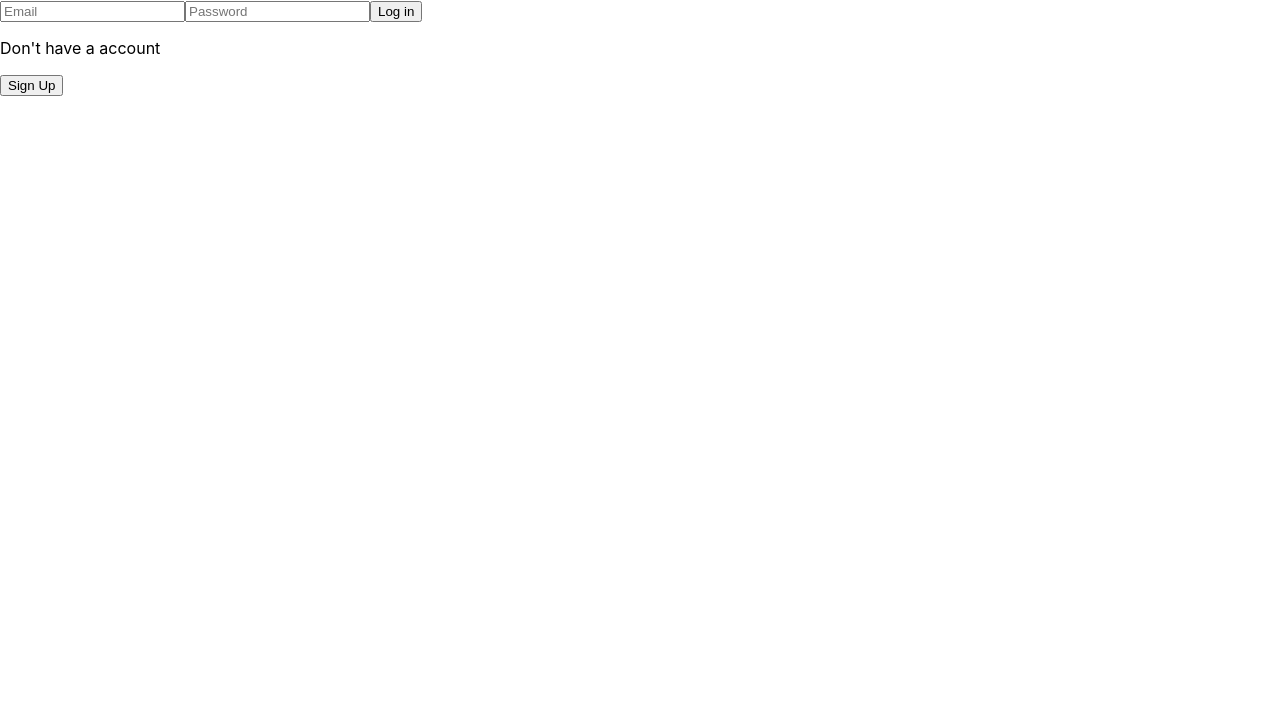
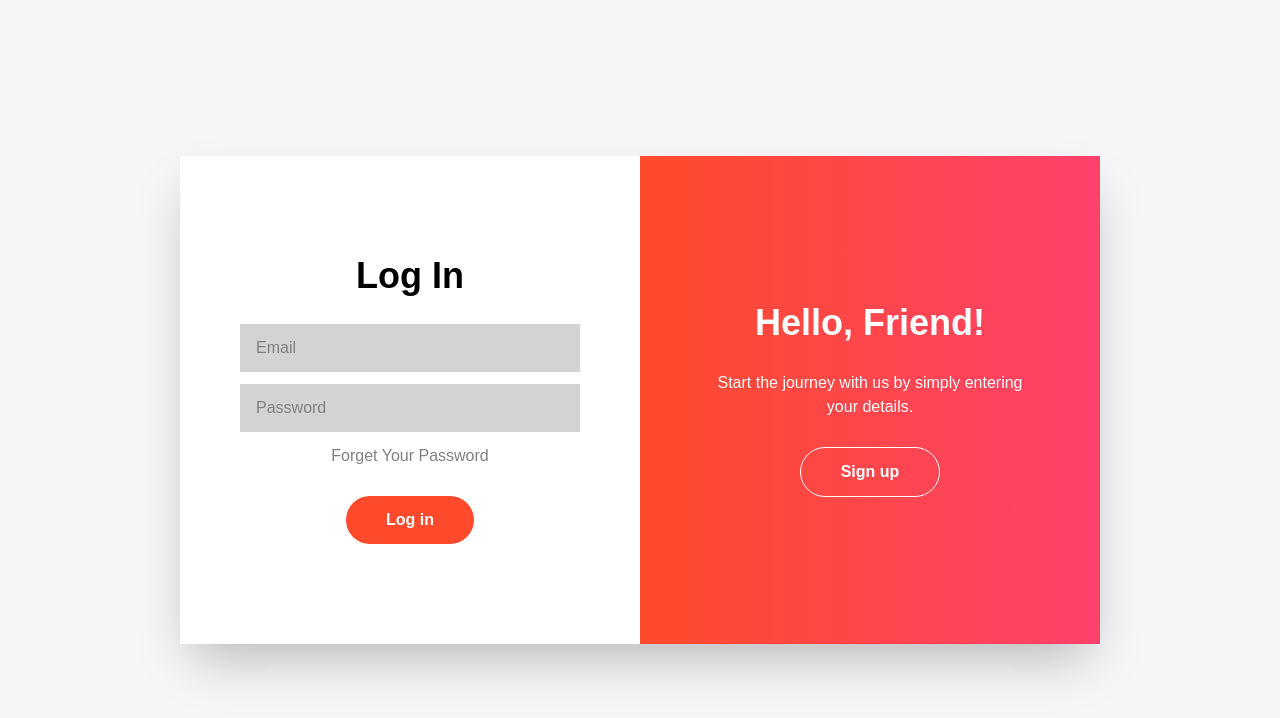
Before and after one commit to DevAttaulNoor/signup_form, a React (Create React App) app: page / in a window 1280 px wide. Shown: the top 718 px of the page. Built offline with nearby package versions, Linux system fonts and the light colour scheme; no server answers.

Commit message:
Style Implemented

```diff
--- a/package.json
+++ b/package.json
@@ -37,5 +37,8 @@
       "last 1 firefox version",
       "last 1 safari version"
     ]
+  },
+  "devDependencies": {
+    "tailwindcss": "^3.4.1"
   }
 }
--- a/src/Components/Authentication.jsx
+++ b/src/Components/Authentication.jsx
@@ -1,24 +1,17 @@
-import React, { useState } from 'react'
+import React from 'react'
+import { useSelector } from 'react-redux';
 import Login from './Login'
 import Signup from './Signup'
 
 function Authentication() {
-    const [active, setActive] = useState('login');
+    const active = useSelector((state) => state.data.form.active)
 
     return (
-        <div className='authentication'>
+        <div id='authentication' className='flex items-center justify-center w-full h-screen'>
             {active === "login" ? (
-                <>
-                    <Login />
-                    <p>Don't have a account</p>
-                    <button onClick={() => setActive('signup')}>Sign Up</button>
-                </>
+                <Login />
             ) : (
-                <>
-                    <Signup />
-                    <p>Have a account</p>
-                    <button onClick={() => setActive('login')}>Log in</button>
-                </>
+                <Signup />
             )}
         </div>
     )
--- a/src/Components/Home.jsx
+++ b/src/Components/Home.jsx
@@ -14,10 +14,10 @@ function Home() {
     }
 
     return (
-        <div className='home'>
-            <p>Welcome! <span>{user.username}</span></p>
+        <div id='home' className='flex flex-col items-center justify-center w-full h-screen bg-gradient-to-r from-[#ff4b2b] to-[#ff416c]'>
+            <p className='text-4xl font-extrabold mb-7'>Welcome! <span className='uppercase'>{user.username}</span></p>
 
-            <button onClick={handleLogout}>
+            <button onClick={handleLogout} className='py-3 px-10 rounded-[25px] border border-[#fff] font-semibold w-fit transition ease-in-out duration-300 hover:bg-[#fff] hover:text-[#000] hover:border-[#000]'>
                 Log out
             </button>
         </div>
--- a/src/Components/Login.jsx
+++ b/src/Components/Login.jsx
@@ -1,22 +1,36 @@
 import React, { useState } from 'react'
 import { signInWithEmailAndPassword } from 'firebase/auth';
 import { auth } from '../Firebase/firebase';
+import { useDispatch } from 'react-redux';
+import { setActive } from '../Redux/formSlice';
 
 function Login() {
     const [email, setEmail] = useState('');
     const [password, setPassword] = useState('');
+    const dispatch = useDispatch()
 
     const handleLogin = () => {
         signInWithEmailAndPassword(auth, email, password)
     }
 
+    const handleToggle = () => {
+        dispatch(setActive('signup'))
+    }
+
     return (
-        <div className='login'>
+        <div id='login' className='flex items-stretch shadow-2xl w-[920px]'>
+            <div id="loginLeft" className='flex flex-col text-[#000] px-[60px] py-[100px] flex-[0.5] bg-[#fff] text-center'>
+                <div id="loginLeft_Top">
+                    <h1 className='text-4xl font-extrabold mb-7'>Log In</h1>
+                </div>
+
+                <div id="loginLeft_Middle" className='flex flex-col w-full'>
                     <input type="email"
                         id="email"
                         value={email}
                         onChange={(event) => setEmail(event.target.value)}
                         placeholder='Email'
+                        className='py-3 px-4 mb-3 bg-[lightgray] placeholder:text-[gray]'
                     />
 
                     <input type="password"
@@ -24,11 +38,24 @@ function Login() {
                         value={password}
                         onChange={(event) => setPassword(event.target.value)}
                         placeholder='Password'
+                        className='py-3 px-4 mb-3 bg-[lightgray] placeholder:text-[gray]'
                     />
 
-            <button onClick={handleLogin}>
+                    <p className='text-[gray] mb-7'>Forget Your Password</p>
+                </div>
+
+                <div id="loginLeft_Bottom">
+                    <button onClick={handleLogin} className='bg-[#ff4b2b] py-3 px-10 rounded-[25px] text-[#fff] font-semibold'>
                         Log in
                     </button>
+                </div>
+            </div>
+
+            <div id="loginRight" className='bg-gradient-to-r from-[#ff4b2b] to-[#ff416c] flex-[0.5] px-[60px] text-center flex flex-col justify-center items-center'>
+                <h1 className='text-4xl font-extrabold mb-7'>Hello, Friend!</h1>
+                <p className='mb-7'>Start the journey with us by simply entering your details.</p>
+                <button onClick={handleToggle} className='py-3 px-10 rounded-[25px] border border-[#fff] font-semibold w-fit transition ease-in-out duration-300 hover:bg-[#fff] hover:text-[#000] hover:border-[#000]'>Sign up</button>
+            </div>
         </div>
     )
 }
--- a/src/Components/Signup.jsx
+++ b/src/Components/Signup.jsx
@@ -1,18 +1,19 @@
 import React, { useState } from 'react';
 import { createUserWithEmailAndPassword, signInWithEmailAndPassword, updateProfile } from 'firebase/auth';
 import { auth } from '../Firebase/firebase';
+import { useDispatch } from 'react-redux';
+import { setActive } from '../Redux/formSlice';
 
 function Signup() {
     const [username, setUsername] = useState('');
     const [email, setEmail] = useState('');
     const [password, setPassword] = useState('');
+    const dispatch = useDispatch()
 
     const handleSignup = async () => {
         try {
             await createUserWithEmailAndPassword(auth, email, password);
-
             const userCredential = await signInWithEmailAndPassword(auth, email, password);
-
             await updateProfile(userCredential.user, { displayName: username });
 
             console.log("User signed up and profile updated successfully.");
@@ -20,17 +21,33 @@ function Signup() {
 
         catch (error) {
             console.error("Error signing up:", error.message);
-            alert(error.message);
         }
     };
 
+    const handleToggle = () => {
+        dispatch(setActive('login'))
+    }
+
     return (
-        <div className='signup'>
+        <div id='signup' className='flex items-stretch shadow-2xl w-[920px]'>
+            <div id="signupLeft" className='bg-gradient-to-r from-[#ff416c] to-[#ff4b2b] flex-[0.5] px-[60px] text-center flex flex-col justify-center items-center'>
+                <h1 className='text-4xl font-extrabold mb-7'>Welcome Back!</h1>
+                <p className='mb-7'>If you have already signup with us please login with your personal info.</p>
+                <button onClick={handleToggle} className='py-3 px-10 rounded-[25px] border border-[#fff] font-semibold w-fit transition ease-in-out duration-300 hover:bg-[#fff] hover:text-[#000] hover:border-[#000]'>Log In</button>
+            </div>
+
+            <div id="signupRight" className='flex flex-col text-[#000] px-[60px] py-[90px] flex-[0.5] bg-[#fff] text-center'>
+                <div id="signupRight_Top">
+                    <h1 className='text-4xl font-extrabold mb-7'>Sign Up</h1>
+                </div>
+
+                <div id="signupRight_Middle" className='flex flex-col w-full'>
                     <input type="text"
                         id="username"
                         value={username}
                         onChange={(event) => setUsername(event.target.value)}
                         placeholder='Username'
+                        className='py-3 px-4 mb-3 bg-[lightgray] placeholder:text-[gray]'
                     />
 
                     <input type="email"
@@ -38,6 +55,7 @@ function Signup() {
                         value={email}
                         onChange={(event) => setEmail(event.target.value)}
                         placeholder='Email'
+                        className='py-3 px-4 mb-3 bg-[lightgray] placeholder:text-[gray]'
                     />
 
                     <input type="password"
@@ -45,11 +63,16 @@ function Signup() {
                         value={password}
                         onChange={(event) => setPassword(event.target.value)}
                         placeholder='Password'
+                        className='py-3 px-4 mb-3 bg-[lightgray] placeholder:text-[gray]'
                     />
+                </div>
 
-            <button onClick={handleSignup}>
+                <div id="signupRight_Bottom" className='mt-5'>
+                    <button onClick={handleSignup} className='bg-[#ff4b2b] py-3 px-10 rounded-[25px] text-[#fff] font-semibold'>
                         Sign Up
                     </button>
+                </div>
+            </div>
         </div>
     );
 }
--- /dev/null
+++ b/src/Redux/formSlice.js
@@ -0,0 +1,17 @@
+import { createSlice } from "@reduxjs/toolkit";
+
+const initialState = {
+    active: 'login',
+}
+
+export const formSlice = createSlice({
+    name: 'form',
+    initialState,
+    reducers: {
+        setActive: (state, action) => {
+            state.active = action.payload;
+        }
+    }
+})
+
+export const { setActive } = formSlice.actions;
--- a/src/Redux/reducers.js
+++ b/src/Redux/reducers.js
@@ -1,6 +1,8 @@
 import { combineReducers } from "@reduxjs/toolkit";
 import { userSlice } from "./userSlice";
+import { formSlice } from "./formSlice";
 
 export const rootReducer = combineReducers({
     user: userSlice.reducer,
+    form: formSlice.reducer,
 })
--- a/src/Redux/store.js
+++ b/src/Redux/store.js
@@ -1,4 +1,4 @@
-import { configureStore } from '@reduxjs/toolkit'
+import { configureStore } from '@reduxjs/toolkit';
 import { rootReducer } from './reducers';
 
 export const store = configureStore({
--- a/src/index.css
+++ b/src/index.css
@@ -1,13 +1,25 @@
-body {
-	margin: 0;
-	font-family: -apple-system, BlinkMacSystemFont, 'Segoe UI', 'Roboto', 'Oxygen',
-		'Ubuntu', 'Cantarell', 'Fira Sans', 'Droid Sans', 'Helvetica Neue',
-		sans-serif;
-	-webkit-font-smoothing: antialiased;
-	-moz-osx-font-smoothing: grayscale;
+@tailwind base;
+@tailwind components;
+@tailwind utilities;
+
+@import url("https://fonts.googleapis.com/css2?family=Poppins:wght@100;300;400;600&display=swap");
+
+* {
+    margin: 0;
+    padding: 0;
+    box-sizing: border-box;
+    font-family: "Poppins", sans-serif;
 }
 
-code {
-	font-family: source-code-pro, Menlo, Monaco, Consolas, 'Courier New',
-		monospace;
+html{
+    width: 100%;
+    height: 100vh;
+    scroll-behavior: smooth;
+    color: #ffff;
+    background: #f6f5f7;
 }
+
+.App{
+    width: 100%;
+    height: 100vh;
+}
--- /dev/null
+++ b/tailwind.config.js
@@ -0,0 +1,8 @@
+/** @type {import('tailwindcss').Config} */
+module.exports = {
+    content: ["./src/**/*.{html,js,jsx}"],
+    theme: {
+        extend: {},
+    },
+    plugins: [],
+}
```
Also changed, not shown: src/App.js (+10 -8 lines), 1 other file (tests, documents, lock files or other folders). Lines whose indentation alone changed are shown as unchanged.
